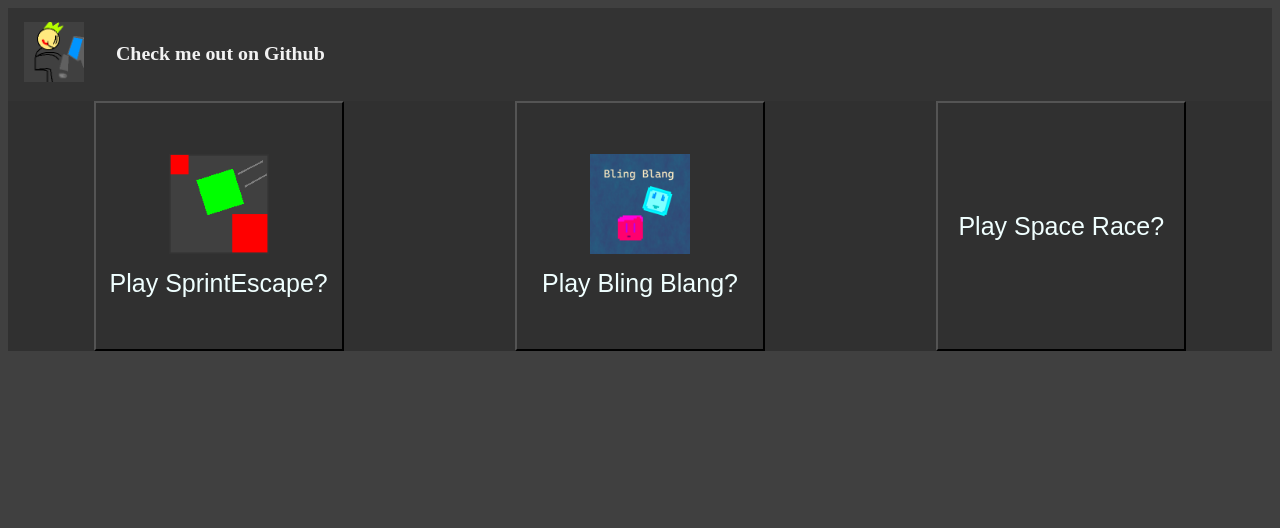
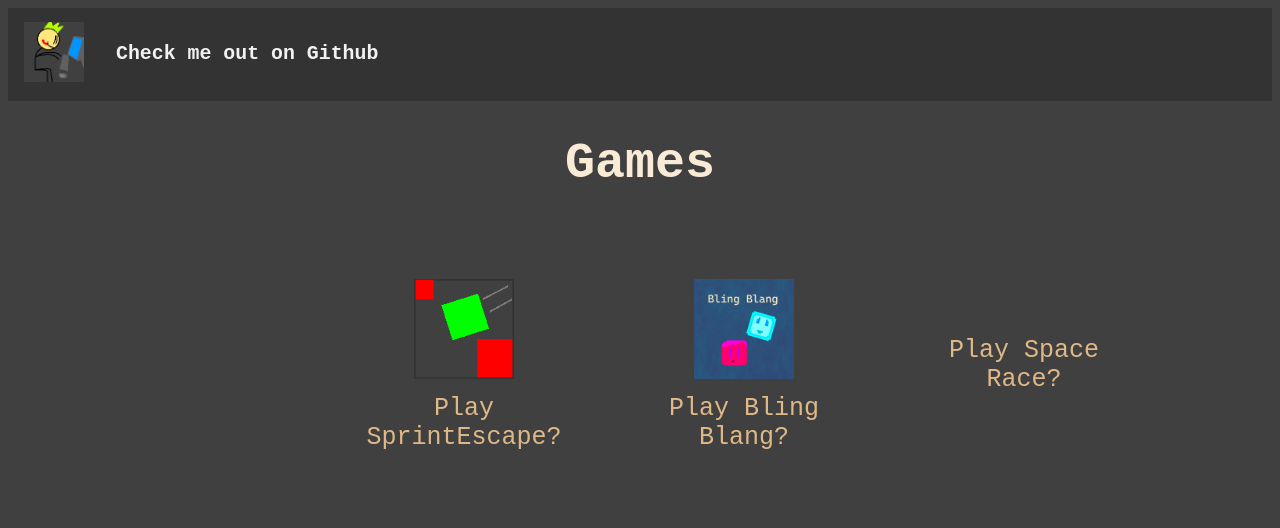
Before and after one commit to TeddyTelanoff/SprintEscape.github.io, a plain HTML site: page index.html in a window 1280 px wide. Drawn offline with Linux system fonts and the light colour scheme.

Commit message:
more css!

```diff
--- a/index.html
+++ b/index.html
@@ -10,7 +10,9 @@
             <a><img src="icon.png" width="60px"></a>
             <a href="https://github.com/TeddyTelanoff"><h3>Check me out on Github</h3></a>
         </div>
+        <h1>Games</h1>
         <div id="games">
+
             <button id="sprint-escape" onclick="window.open('SprintEscape', '_self')"><img src="SprintEscape/icon.png">Play SprintEscape?</button>
             <button id="bling-blang" onclick="window.open('BlingBlang', '_self')"><img src="BlingBlang/icon.png">Play Bling Blang?</button>
             <button id="space-race" onclick="window.open('SpaceRace', '_self')">Play Space Race?</button>
--- a/style.css
+++ b/style.css
@@ -1,5 +1,7 @@
 body {
     background-color: #404040;
+    font-family: 'Courier New', Courier, monospace;
+    font-size: 25px;
 }
 
 #titlebar {
@@ -21,25 +23,38 @@ body {
     color: black;
 }
 
+h1 {
+    color: antiquewhite;
+    text-align: center;
+}
+
 #games {
-    background-color: #303030;
-    color: azure;
-    font-size: 50px;
-
-    display: flex;
+    display: grid;
+    grid-template: 300px / auto auto auto;
+    margin-left: 25%;
+    margin-right: 25%;
 }
 
 #games button {
-    background-color: #303030;
-    color: azure;
+    background-color: #404040;
+    color: burlywood;
+    font-family: 'Courier New', Courier, monospace;
     font-size: 25px;
 
+    border: none;
     display: block;
-    margin-left: auto;
-    margin-right: auto;
+    margin: 15px;
 
     width: 250px;
     height: 250px;
+}
+
+#games button:hover {
+    background-color: #454545;
+    width: 260px;
+    height: 260px;
+
+    margin: 10px;
 }
 
 #games button img {
```
